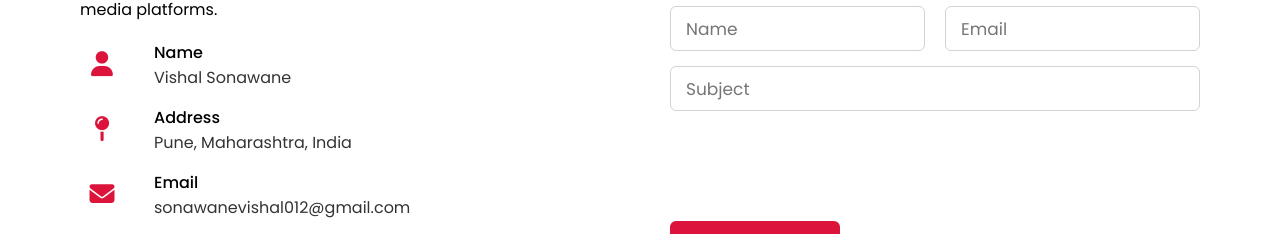
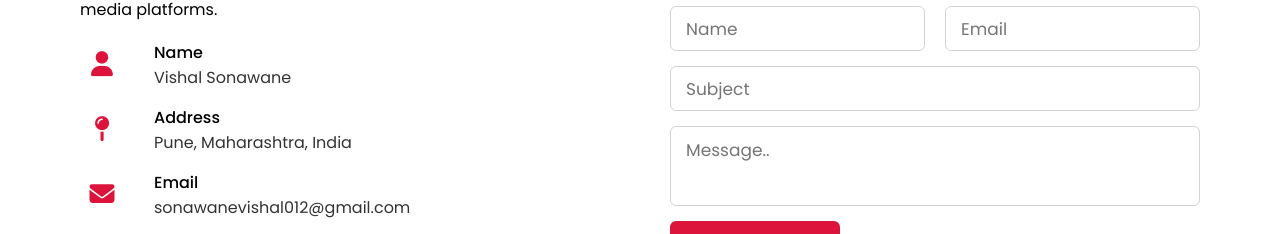
Before and after one commit to sonawanevishal012/Vishal, a plain HTML site: page index.html in a window 1280 px wide. Shown: the part 3641-3875 px from the top of the page. Drawn offline with nearby package versions, Linux system fonts and the light colour scheme.

Commit message:
text area

```diff
--- a/index.html
+++ b/index.html
@@ -293,7 +293,7 @@ I have hands-on experience integrating RESTful APIs, writing unit tests using Je
                         </div>
                         <div class="field textarea">
                             <!-- Due to more textarea, I got an error so I changed the tag name of this textarea into changeit. -->
-                            <changeit cols="30" rows="10" placeholder="Message.." required></changeit>
+                            <textarea cols="30" rows="10" placeholder="Message.." required></textarea>
                         </div>
                         <div class="button">
                             <button type="submit">Send message</button>
```
